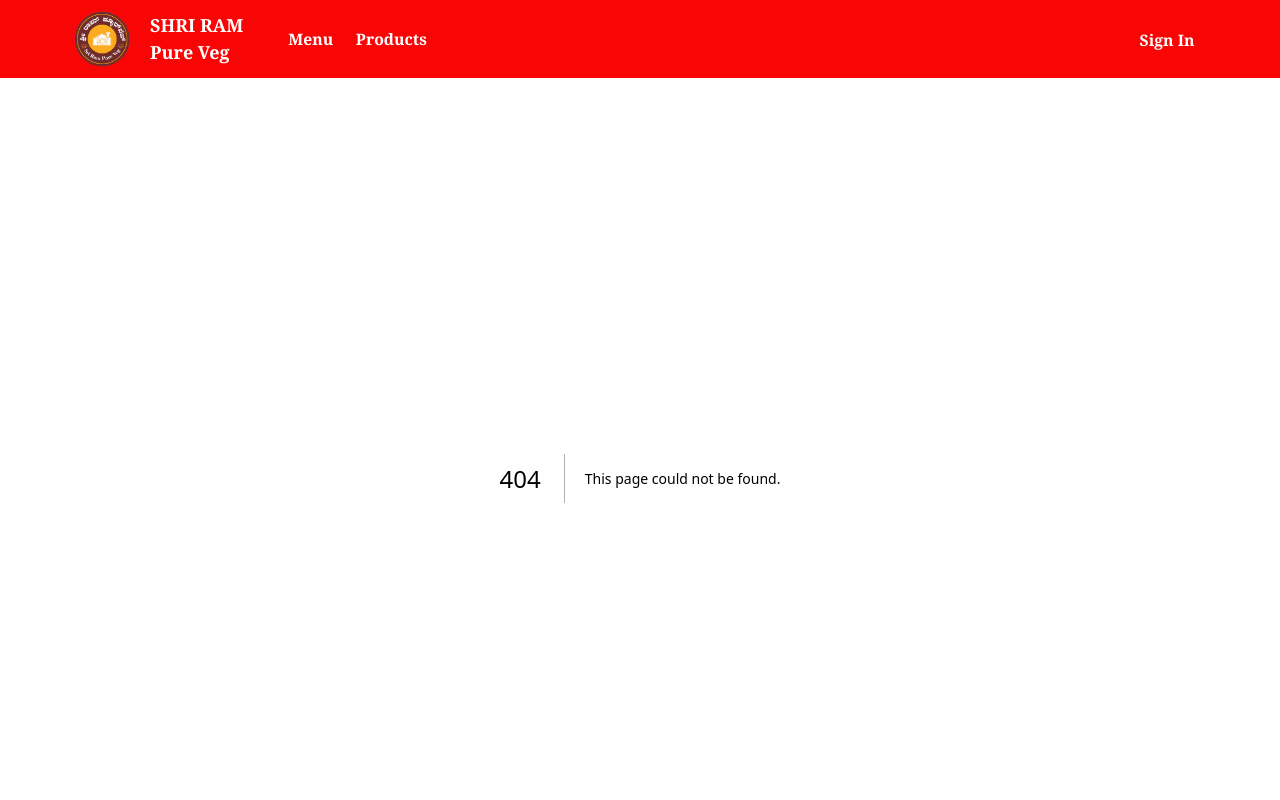
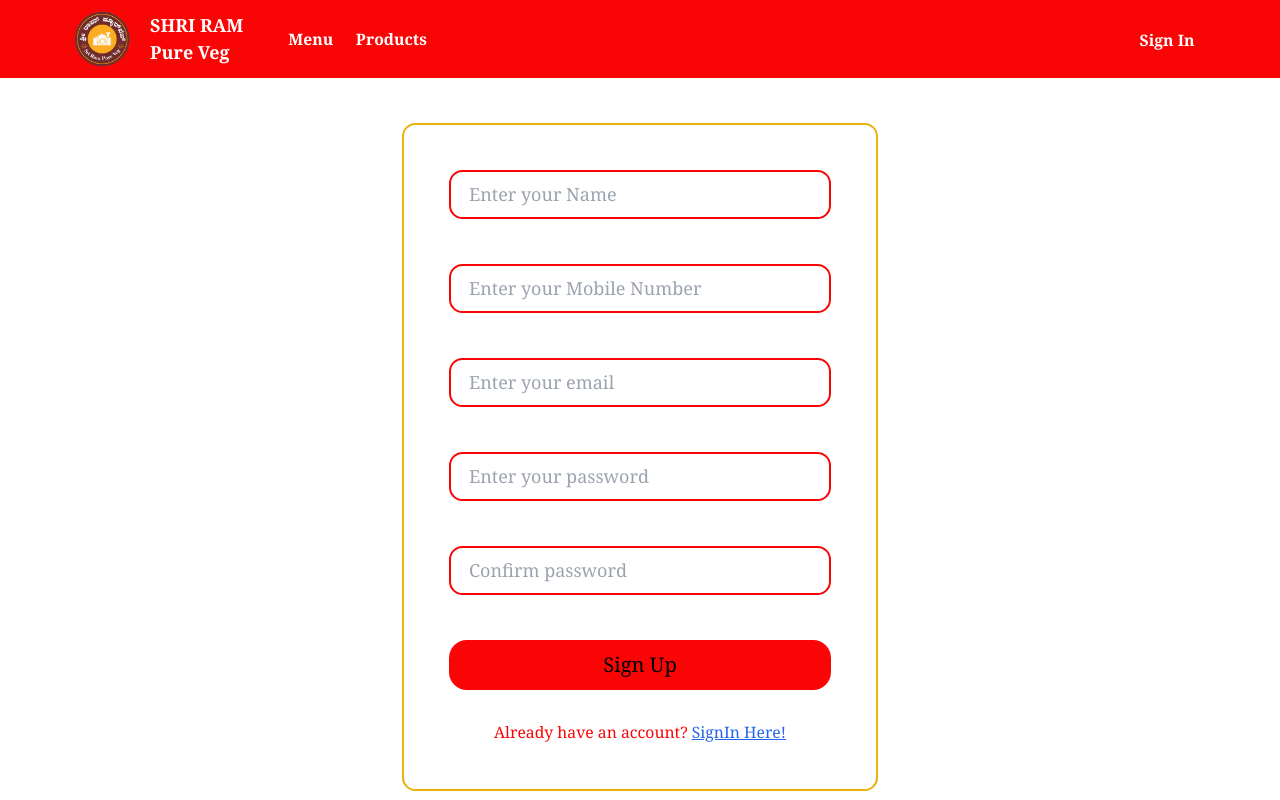
Before and after one commit to himanshuvarandani/pure-veg-delights, a Next.js app: page /signup in a window 1280 px wide. Before the commit this address had no page. Shown: the top 800 px of the page. Built offline with nearby package versions, Linux system fonts and the light colour scheme.

Commit message:
Create signin and signup pages

```diff
--- /dev/null
+++ b/src/app/(auth)/signin/page.tsx
@@ -0,0 +1,32 @@
+import Link from "next/link"
+
+const SignIn = () => {
+  return (
+    <div className="flex justify-center py-10 px-4 sm:px-10">
+      <form className="w-full md:w-3/4 lg:w-1/2 xl:w-2/5 border-2 border-yellow-500 rounded-xl flex flex-col space-y-10 p-5 sm:p-10">
+        <input
+          name="email"
+          type="email"
+          placeholder="Enter your Email"
+          className="border-2 border-orange-550 rounded-xl py-2 px-4"
+        />
+        <input
+          name="password"
+          type="password"
+          placeholder="Enter your Password"
+          className="border-2 border-orange-550 rounded-xl py-2 px-4"
+        />
+        <div className="text-center text-sm">
+          <button className="w-full rounded-2xl bg-orange-550 text-lg px-4 py-2 mb-2">Sign In</button>
+          <Link href="/forgotpass" className="text-blue-600 underline">Forgot Password?</Link>
+          <p className="text-orange-550 mt-5">
+            Don&apos;t have an account?&nbsp;
+            <Link href="/signup" className="text-blue-600 underline">Create Here!</Link>
+          </p>
+        </div>
+      </form>
+    </div>
+  )
+}
+
+export default SignIn
--- /dev/null
+++ b/src/app/(auth)/signup/page.tsx
@@ -0,0 +1,49 @@
+import Link from "next/link"
+
+const SignUp = () => {
+  return (
+    <div className="flex justify-center py-10 px-4 sm:px-10">
+      <form className="w-full md:w-3/4 lg:w-1/2 xl:w-2/5 border-2 border-yellow-500 rounded-xl flex flex-col space-y-10 p-5 sm:p-10">
+        <input
+          name="name"
+          type="string"
+          placeholder="Enter your Name"
+          className="border-2 border-orange-550 rounded-xl py-2 px-4"
+        />
+        <input
+          name="contact"
+          type="number"
+          placeholder="Enter your Mobile Number"
+          className="border-2 border-orange-550 rounded-xl py-2 px-4"
+        />
+        <input
+          name="email"
+          type="email"
+          placeholder="Enter your email"
+          className="border-2 border-orange-550 rounded-xl py-2 px-4"
+        />
+        <input
+          name="password"
+          type="password"
+          placeholder="Enter your password"
+          className="border-2 border-orange-550 rounded-xl py-2 px-4"
+        />
+        <input
+          name="confirmPassword"
+          type="password"
+          placeholder="Confirm password"
+          className="border-2 border-orange-550 rounded-xl py-2 px-4"
+        />
+        <div className="text-center text-sm">
+          <button className="w-full rounded-2xl bg-orange-550 text-lg px-4 py-2 mb-2">Sign Up</button>
+          <p className="text-orange-550 mt-5">
+            Already have an account?&nbsp;
+            <Link href="/signin" className="text-blue-600 underline">SignIn Here!</Link>
+          </p>
+        </div>
+      </form>
+    </div>
+  )
+}
+
+export default SignUp
--- a/src/app/products/page.tsx
+++ b/src/app/products/page.tsx
@@ -1,11 +1,14 @@
 import ProductsList from "@/components/ProductsList"
 import SearchBar from "@/components/SearchBar"
+import { Suspense } from "react"
 
 const Search = () => {
   return (
     <div className="py-10">
       <div className="flex justify-center pb-5">
-        <SearchBar />
+        <Suspense>
+          <SearchBar />
+        </Suspense>
       </div>
 
       <div className="pb-10 px-5 sm:px-10 lg:px-20">
--- a/src/components/SearchBar.tsx
+++ b/src/components/SearchBar.tsx
@@ -21,7 +21,7 @@ const SearchBar = () => {
   return (
     <div className="flex border-2 border-orange-550 rounded-3xl overflow-hidden pl-2 mx-2">
       <input
-        className="bg-transparent text-orange-550 placeholder-orange-550 my-1 mx-2 p-1"
+        className="bg-transparent text-orange-550 placeholder-orange-550 my-1 mx-2 p-1 focus:outline-0"
         placeholder="Search a product ..."
         defaultValue={searchParams.get("q")?.toString()}
         onChange={(e) => handleSearch(e.target.value)}
```
